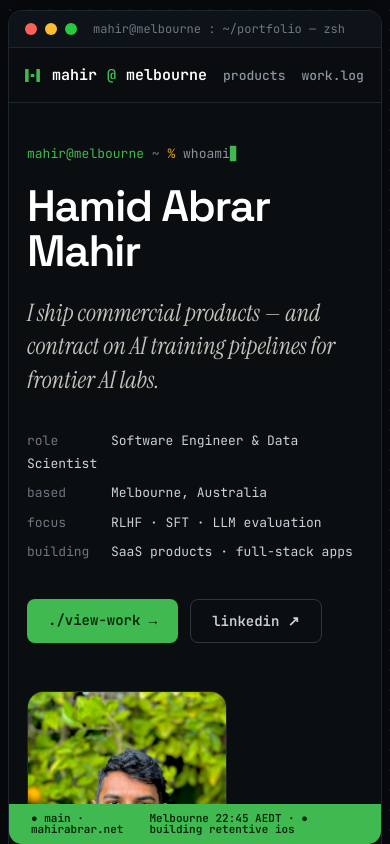
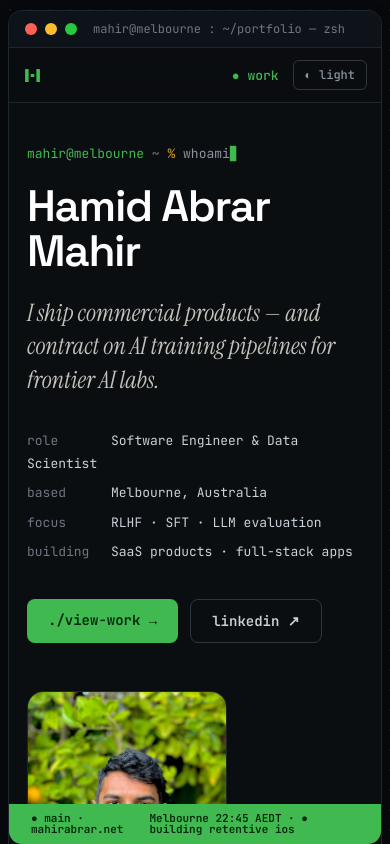
Before and after one commit to MahirAbrar/mahirsportfolio, a React (Create React App) app: page / in a window 390 px wide. Shown: the top 844 px of the page. Built offline with nearby package versions, Linux system fonts and the light colour scheme.

Commit message:
navbar mobile view fix

```diff
--- a/src/components/Navbar.js
+++ b/src/components/Navbar.js
@@ -27,14 +27,16 @@ const Navbar = ({ theme, onToggleTheme }) => (
         <rect x="26" y="27" width="12" height="10" rx="2" />
         <rect x="45" y="10" width="12" height="44" rx="2" />
       </svg>
-      mahir<span className="text-green">@</span>melbourne
+      <span className="hidden xs:inline">
+        mahir<span className="text-green">@</span>melbourne
+      </span>
     </a>
-    <div className="flex items-center gap-4 dt:gap-[22px] min-w-0 overflow-x-auto no-scrollbar whitespace-nowrap font-mono font-medium text-[13px] leading-none">
+    <div className="flex items-center gap-3.5 dt:gap-[22px] font-mono font-medium text-[13px] leading-none">
       {links.map(({ label, href }) => (
         <a
           key={label}
           href={href}
-          className="flex-none text-dim hover:text-strong no-underline transition-colors duration-150"
+          className="hidden dt:inline flex-none text-dim hover:text-strong no-underline transition-colors duration-150"
         >
           {label}
         </a>
@@ -43,7 +45,8 @@ const Navbar = ({ theme, onToggleTheme }) => (
         href="#contact"
         className="flex-none text-green no-underline hover:opacity-80 transition-opacity duration-150"
       >
-        ● work with me
+        <span className="dt:hidden">● work</span>
+        <span className="hidden dt:inline">● work with me</span>
       </a>
       <button
         onClick={onToggleTheme}
```
